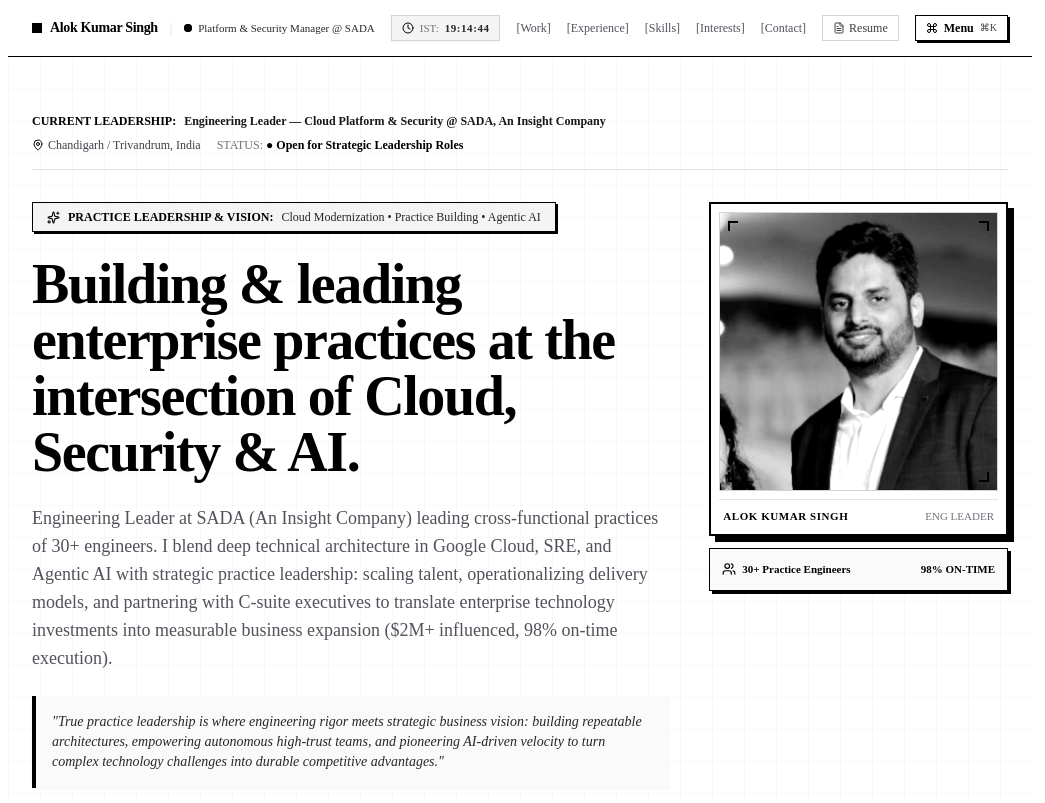
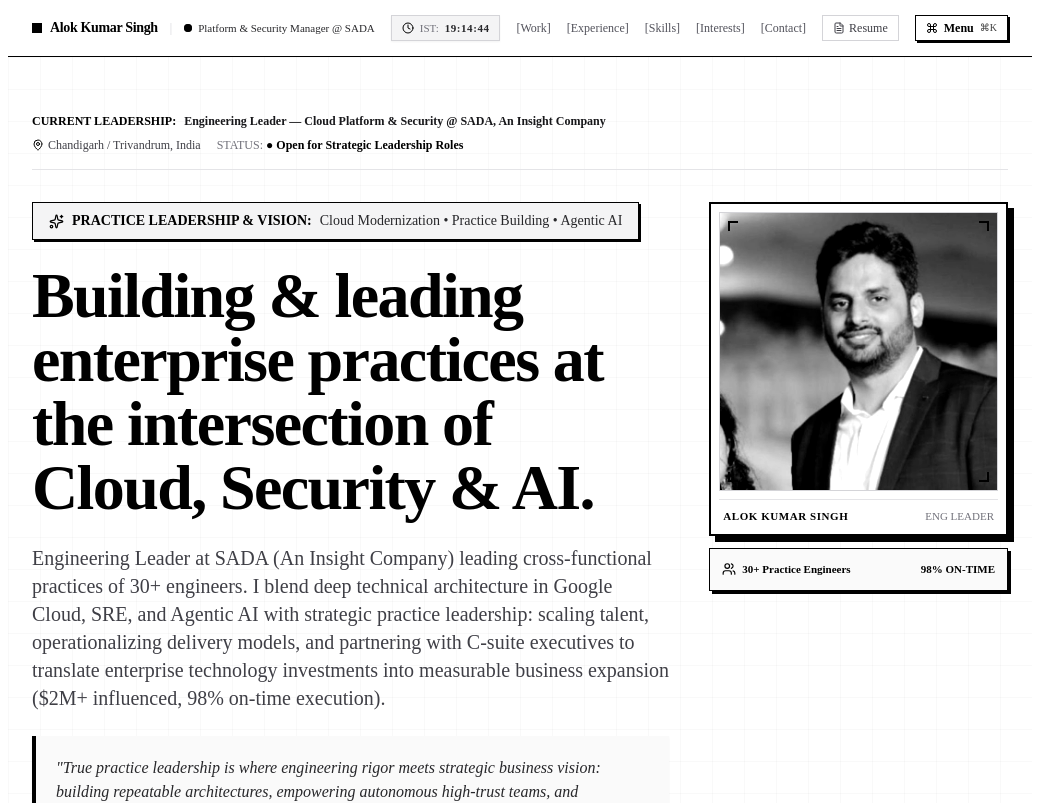
Before and after one commit to dpskanpur/alok_website, a Next.js app: page / in a window 1280 px wide. Shown: the top 803 px of the page, without its empty margins (120-1165 px from the left). Built offline with nearby package versions, Linux system fonts and the light colour scheme.

Commit message:
style(hero): enlarge headline typography and scale executive narrative

```diff
--- a/components/sections/Hero.tsx
+++ b/components/sections/Hero.tsx
@@ -39,24 +39,24 @@ export default function Hero() {
           {/* Left Column: Headline, Bio & CTAs */}
           <div className="lg:col-span-8 space-y-6">
             {/* Status Pill */}
-            <div className="inline-flex items-center gap-2 px-3.5 py-1.5 bg-zinc-100 border border-black font-mono text-xs text-black shadow-[2px_2px_0px_0px_rgba(0,0,0,1)]">
-              <Sparkles size={13} className="text-black" />
+            <div className="inline-flex items-center gap-2 px-4 py-2 bg-zinc-100 border border-black font-mono text-xs sm:text-sm text-black shadow-[2px_2px_0px_0px_rgba(0,0,0,1)]">
+              <Sparkles size={15} className="text-black shrink-0" />
               <span className="font-bold">PRACTICE LEADERSHIP & VISION:</span>
               <span className="text-zinc-800 font-sans">Cloud Modernization • Practice Building • Agentic AI</span>
             </div>
 
             {/* Headline */}
-            <h1 className="text-3xl sm:text-5xl lg:text-[3.5rem] font-sans font-bold tracking-tight text-black leading-[1.12]">
+            <h1 className="text-4xl sm:text-6xl lg:text-[4rem] font-sans font-extrabold tracking-tight text-black leading-[1.08]">
               Building & leading enterprise practices at the intersection of Cloud, Security & AI.
             </h1>
 
             {/* Subtitle / Plain English Bio */}
-            <p className="text-base sm:text-lg text-zinc-600 font-sans leading-relaxed max-w-2xl">
+            <p className="text-lg sm:text-xl text-zinc-700 font-sans leading-relaxed max-w-3xl">
               {profileData.bio.intro}
             </p>
 
             {/* Leadership Quote Block */}
-            <div className="p-4 bg-zinc-50 border-l-4 border-black text-xs sm:text-sm font-sans text-zinc-800 italic shadow-sm">
+            <div className="p-4 sm:p-5 bg-zinc-50 border-l-4 border-black text-sm sm:text-base font-sans text-zinc-800 italic shadow-sm leading-relaxed">
               {profileData.bio.quote}
             </div>
 
```
